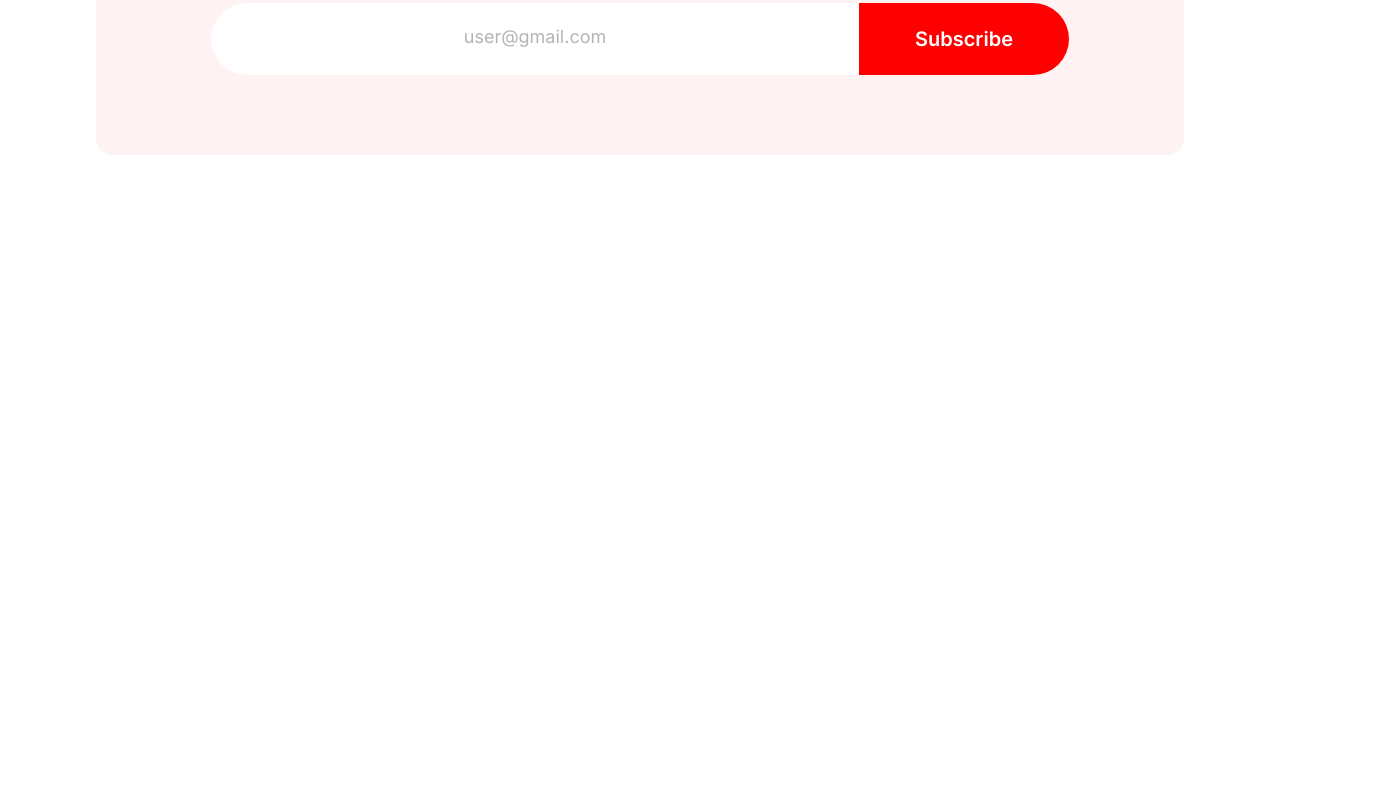
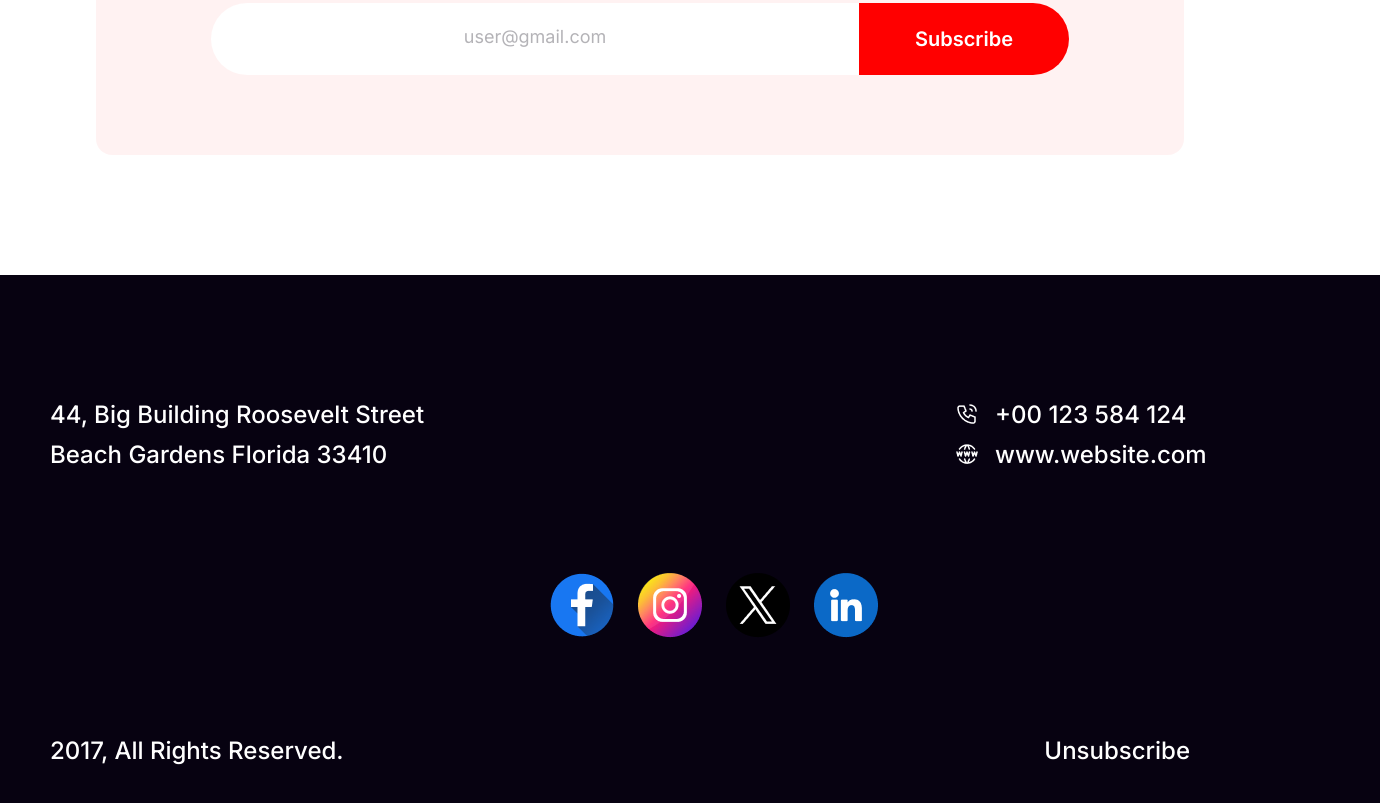
Before and after one commit to KausarAhmadTasin/new-year-new-mission, a plain HTML site: page index.html in a window 1280 px wide. Shown: the part 4574-5377 px from the top of the page, 1380 px wide, since content can reach past the window. Before the commit the page ends 4849 px from the top, so only its background shows below. Drawn offline with Linux system fonts and the light colour scheme.

Commit message:
footer done

```diff
--- a/index.html
+++ b/index.html
@@ -7,6 +7,7 @@
     <title>New Year New Mission</title>
   </head>
   <body>
+    <div class="body">
       <header>
         <div class="banner">
           <img src="images/Banner-image.png" alt="" />
@@ -64,7 +65,8 @@
         <p class="left-titile">Our Awesome Portfolio</p>
         <p class="left-content gallary-content">
           Dolor sit amet consectetur. Consequat eget consectetur maecenas sed
-        molestie malesuada. Ipsum sed sodales risus ut pellentesque vel euismod.
+          molestie malesuada. Ipsum sed sodales risus ut pellentesque vel
+          euismod.
         </p>
         <div class="gallary-img">
           <div class="gallary-img-row">
@@ -85,14 +87,36 @@
         <p class="left-titile">Subscribe Newsletter</p>
         <p class="subscribe-text">
           Dolor sit amet consectetur. Consequat eget consectetur maecenas sed
-        molestie malesuada. Ipsum sed sodales risus ut pellentesque vel euismod.
+          molestie malesuada. Ipsum sed sodales risus ut pellentesque vel
+          euismod.
         </p>
         <div class="inputs">
           <input class="input-test" type="text" placeholder="user@gmail.com" />
           <input class="input-submit" type="submit" value="Subscribe" />
         </div>
       </section>
+    </div>
 
-    <footer></footer>
+    <footer>
+      <div class="footer-text">
+        <div>
+          <p>44, Big Building Roosevelt Street Beach Gardens Florida 33410</p>
+        </div>
+        <div>
+          <p><img src="images/Call.png" alt="" />+00 123 584 124</p>
+          <p><img src="images/Website.png" alt="" />www.website.com</p>
+        </div>
+      </div>
+      <div class="footer-media">
+        <img src="images/Facebook.png" alt="" />
+        <img src="images/Instagram.png" alt="" />
+        <img src="images/Twitter.png" alt="" />
+        <img src="images/Linkedin.png" alt="" />
+      </div>
+      <div class="footer-right">
+        <p>2017, All Rights Reserved.</p>
+        <p class="unsubscribe">Unsubscribe</p>
+      </div>
+    </footer>
   </body>
 </html>
--- a/style.css
+++ b/style.css
@@ -7,7 +7,7 @@
   padding: 0;
 }
 
-body {
+.body {
   max-width: 85%;
   margin: 0 auto;
 }
@@ -332,3 +332,51 @@ body {
 }
 
 /* Footer Section Style */
+footer {
+  background: #070211;
+  color: white;
+  width: 100%;
+  padding: 120px 50px;
+}
+
+.footer-text p {
+  position: relative;
+  right: 0;
+  left: 0;
+  width: 375px;
+  color: #fff;
+  font-family: Inter;
+  font-size: 24px;
+  font-weight: 500;
+  line-height: 40px;
+  display: flex;
+  align-items: center;
+}
+
+.footer-text {
+  display: flex;
+  justify-content: space-between;
+}
+
+.footer-text p img {
+  margin-right: 16px;
+}
+
+.footer-media {
+  margin: 98px 500px;
+  display: flex;
+  gap: 24px;
+}
+
+.footer-right {
+  font-family: Inter;
+  font-size: 24px;
+  font-weight: 500;
+  display: flex;
+  justify-content: space-between;
+  margin-bottom: 98px;
+}
+
+.unsubscribe {
+  margin-right: 140px;
+}
```
Also changed, not shown: images/Call.png (added), images/Facebook.png (added), images/Instagram.png (added), images/Linkedin.png (added), images/Twitter.png (added), images/Website.png (added). Lines whose indentation alone changed are shown as unchanged.
